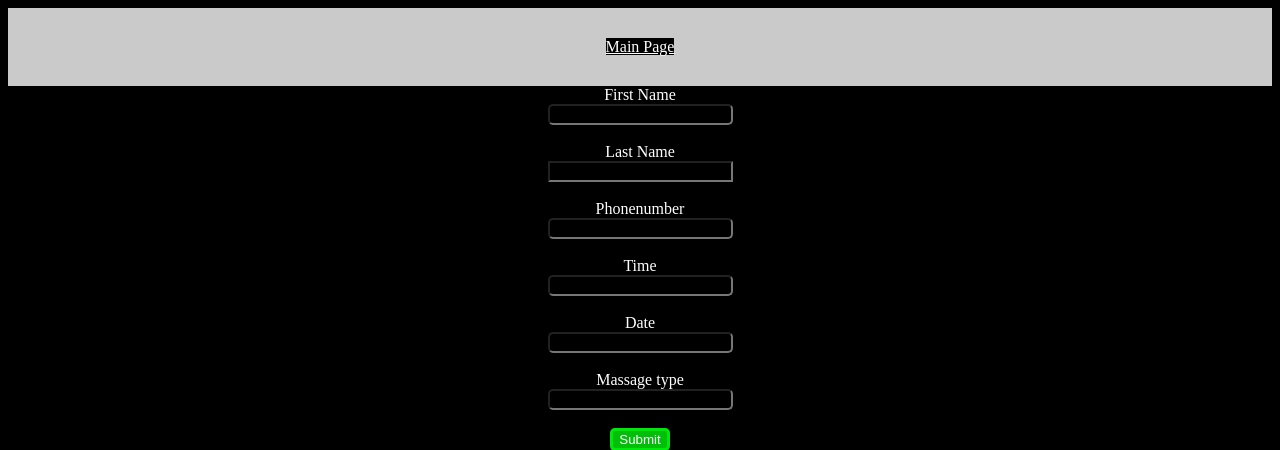
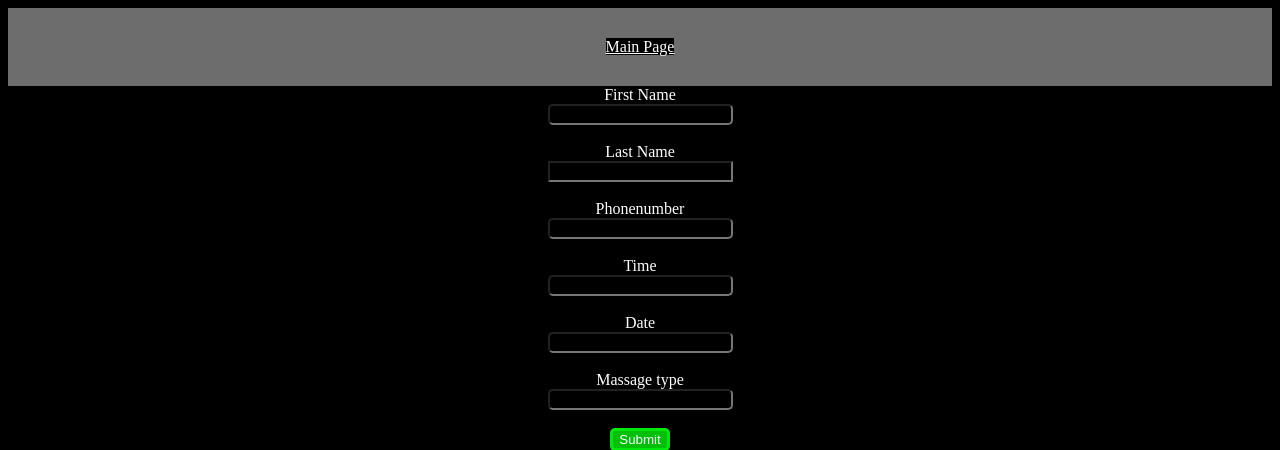
Before and after one commit to JoelHolmberg05/Tidsbokning, a PHP site: page /form.php in a window 1280 px wide. Shown: the top 450 px of the page. Run offline with PHP 8.4, Linux system fonts and the light colour scheme.

Commit message:
made some small changes

```diff
--- a/css/style.css
+++ b/css/style.css
@@ -19,7 +19,7 @@
 }
 
 header {
-    background-color: #cacaca;
+    background-color: #6d6d6d;
     padding: 30px;
 }
 
--- a/form.php
+++ b/form.php
@@ -4,7 +4,6 @@
     <meta charset="UTF-8">
     <link rel="stylesheet" href="css/style.css">
     <link rel="stylesheet" href="https://cdnjs.cloudflare.com/ajax/libs/font-awesome/6.0.0/css/all.min.css" integrity="sha512-9usAa10IRO0HhonpyAIVpjrylPvoDwiPUiKdWk5t3PyolY1cOd4DSE0Ga+ri4AuTroPR5aQvXU9xC6qOPnzFeg==" crossorigin="anonymous" referrerpolicy="no-referrer" />
-
     <script src="https://cdn.jsdelivr.net/npm/@popperjs/core@2.11.6/dist/umd/popper.min.js" integrity="sha384-oBqDVmMz9ATKxIep9tiCxS/Z9fNfEXiDAYTujMAeBAsjFuCZSmKbSSUnQlmh/jp3" crossorigin="anonymous"></script>
     <script src="https://cdn.jsdelivr.net/npm/bootstrap@5.2.2/dist/js/bootstrap.min.js" integrity="sha384-IDwe1+LCz02ROU9k972gdyvl+AESN10+x7tBKgc9I5HFtuNz0wWnPclzo6p9vxnk" crossorigin="anonymous"></script>
     <title>Tidsbokning</title>
@@ -51,4 +50,6 @@
 <?php
     include 'includes/config.php';
 
+
+
 ?>
```
